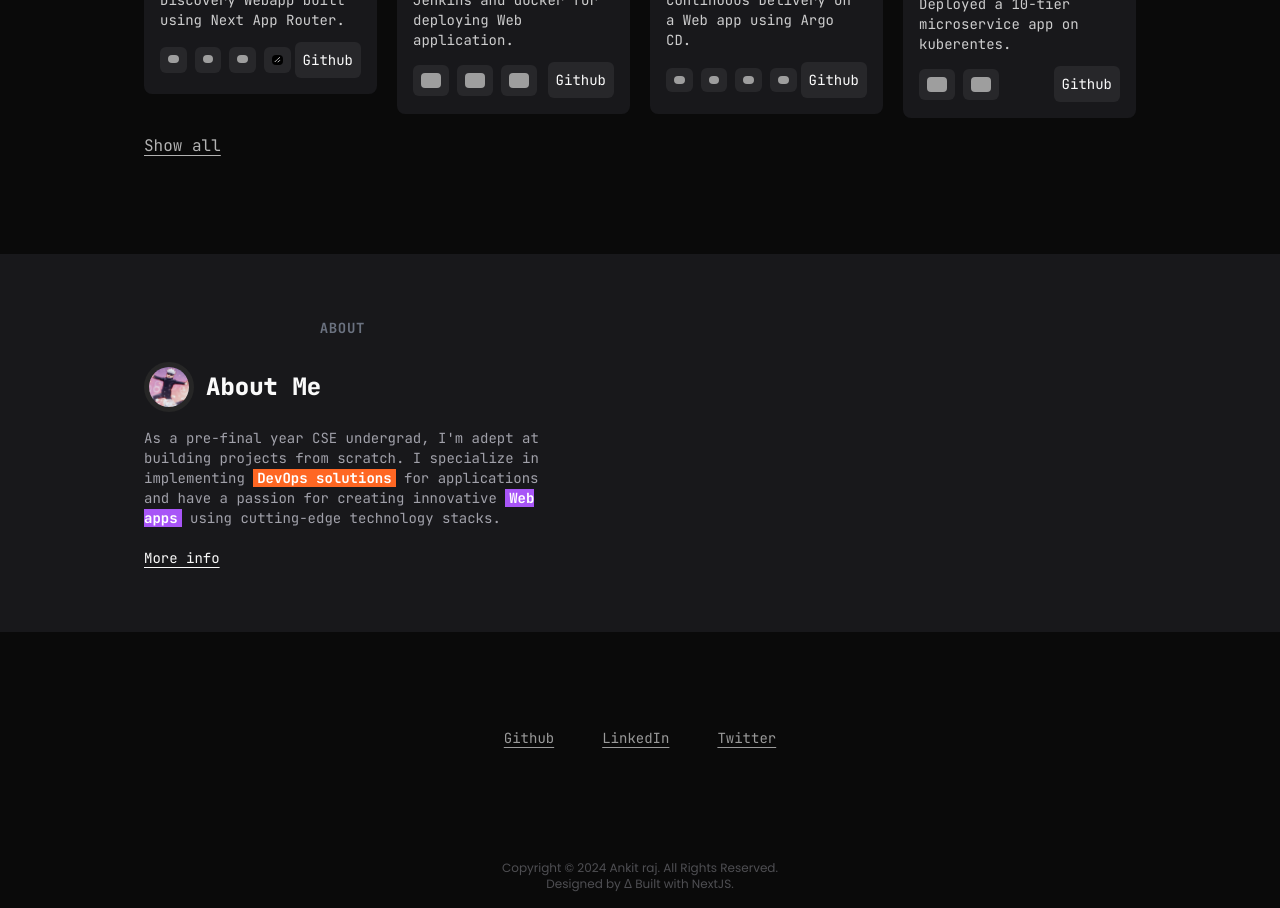
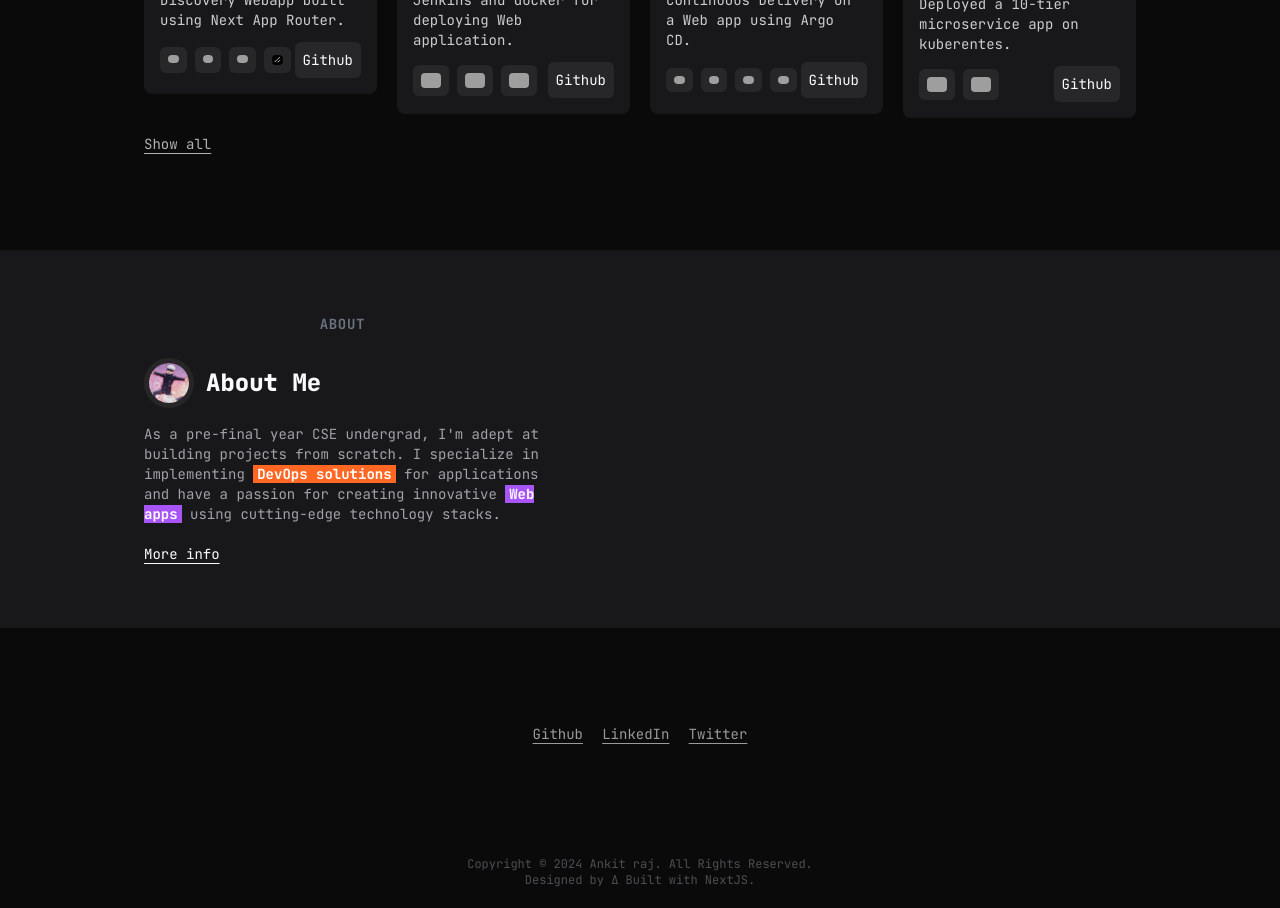
Before and after one commit to ankitrajxd/personal-portfolio, a Next.js app: page / in a window 1280 px wide. Shown: the part 1800-2708 px from the top of the page. Built offline with nearby package versions, Linux system fonts and the light colour scheme; grey boxes are pictures that could not be loaded.

Commit message:
adjusted few things

```diff
--- a/app/Projects.tsx
+++ b/app/Projects.tsx
@@ -23,7 +23,7 @@ const Projects = () => {
       <ProjectGrid projectList={topProjects} />
 
       <Link href={"/projects"}>
-        <p className="mt-4 underline font-jetbrains underline-offset-4 opacity-70">
+        <p className="mt-4 text-sm underline font-jetbrains underline-offset-4 opacity-70">
           Show all
         </p>
       </Link>
--- a/app/footer/Socials.tsx
+++ b/app/footer/Socials.tsx
@@ -3,7 +3,7 @@ import { socials } from "../data/data";
 
 const Socials = () => {
   return (
-    <div className="flex gap-[3rem] text-sm font-jetbrains justify-center items-center">
+    <div className="flex gap-[1.2rem] text-sm font-jetbrains justify-center items-center">
       {socials.map((s) => (
         <a
           key={s.name}
--- a/app/layout.tsx
+++ b/app/layout.tsx
@@ -47,7 +47,7 @@ export default function RootLayout({
             <SpeedInsights />
             <NavBar />
             {children}
-            <div className="text-center text-xs opacity-45 my-4 text-zinc-600 dark:text-zinc-400">
+            <div className="text-center font-jetbrains text-xs opacity-45 my-4 text-zinc-600 dark:text-zinc-400">
               <p>Copyright &copy; 2024 Ankit raj. All Rights Reserved. </p>
               <p>Designed by Δ Built with NextJS.</p>
             </div>
--- a/app/nav/NavBar.tsx
+++ b/app/nav/NavBar.tsx
@@ -38,7 +38,7 @@ const NavBar = () => {
           className="opacity-90 text-sm font-jetbrains underline font-bold underline-offset-4 mr-2"
           href="mailto:ankitrajxd@gmail.com"
         >
-          Say Hi!
+          Contact
         </a>
       </div>
     </div>
```
